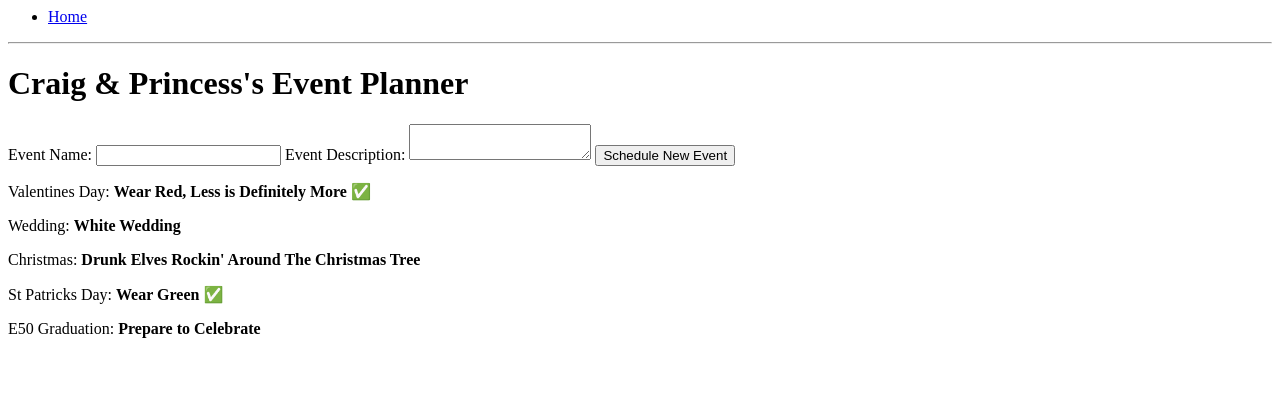
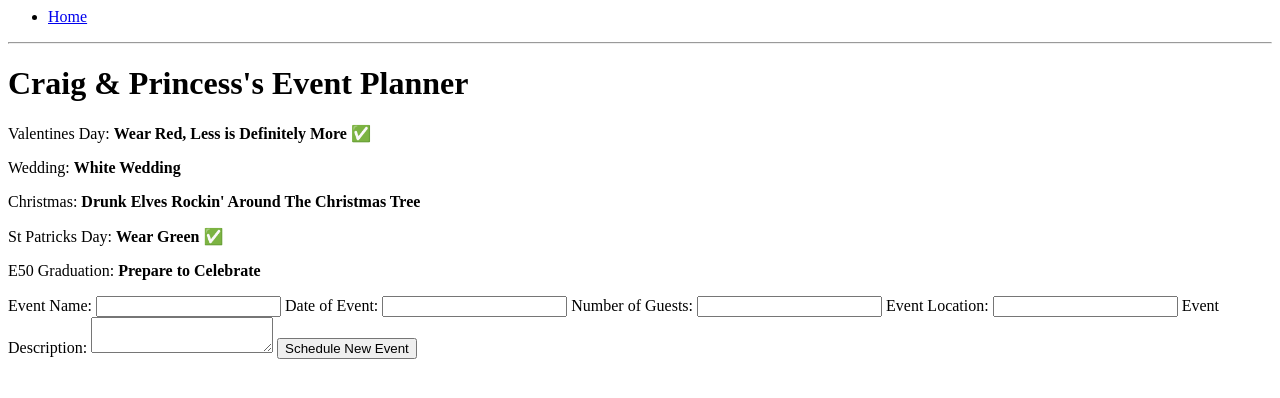
Before and after one commit to Crsmith89/W3_D4_Event_Lab, a Flask app: page /events in a window 1280 px wide. Shown: the top 398 px of the page. Run offline with Flask 2, Linux system fonts and the light colour scheme.

Commit message:
mvp complete

```diff
--- a/controllers/controller.py
+++ b/controllers/controller.py
@@ -17,6 +17,6 @@ def add_event():
     room_location = request.form['room_location']
     event_description = request.form['event_description']
 
-    new_event = event(event_date, event_name, guest_total, room_location, event_description, False)
+    new_event = Event(event_date, event_name, guest_total, room_location, event_description, False)
     add_new_event(new_event)
     return redirect('/events')
--- a/templates/index.html
+++ b/templates/index.html
@@ -3,13 +3,7 @@
 {% block content %}
         <h1>Craig & Princess's Event Planner</h1>
 
-        <form action="/events" method="post">
-          <label for="event_name">Event Name:</label>
-          <input type="text" name="event_name" id="event_name">
-          <label for="event_description">Event Description:</label>
-          <textarea name="event_description" id="event_description" rows="2" cols="20"></textarea>
-          <input type="submit" value="Schedule New Event">
-          </form>
+
 
         {% for event in events %}
         <div>
@@ -22,4 +16,19 @@
         </div>
         {% endfor %}
         <p>
+
+
+          <form action="/events" method="post">
+          <label for="event_name">Event Name:</label>
+          <input type="text" name="event_name" id="event_name">
+          <label for="event_date">Date of Event:</label>
+          <input type="text" name="event_date" id="event_date">
+          <label for="guest_total">Number of Guests:</label>
+          <input type="text" name="guest_total" id="guest_total">
+          <label for="room_location">Event Location:</label>
+          <input type="text" name="room_location" id="room_location">
+          <label for="event_description">Event Description:</label>
+          <textarea name="event_description" id="event_description" rows="2" cols="20"></textarea>
+          <input type="submit" value="Schedule New Event">
+          </form>
 {% endblock %}
```
